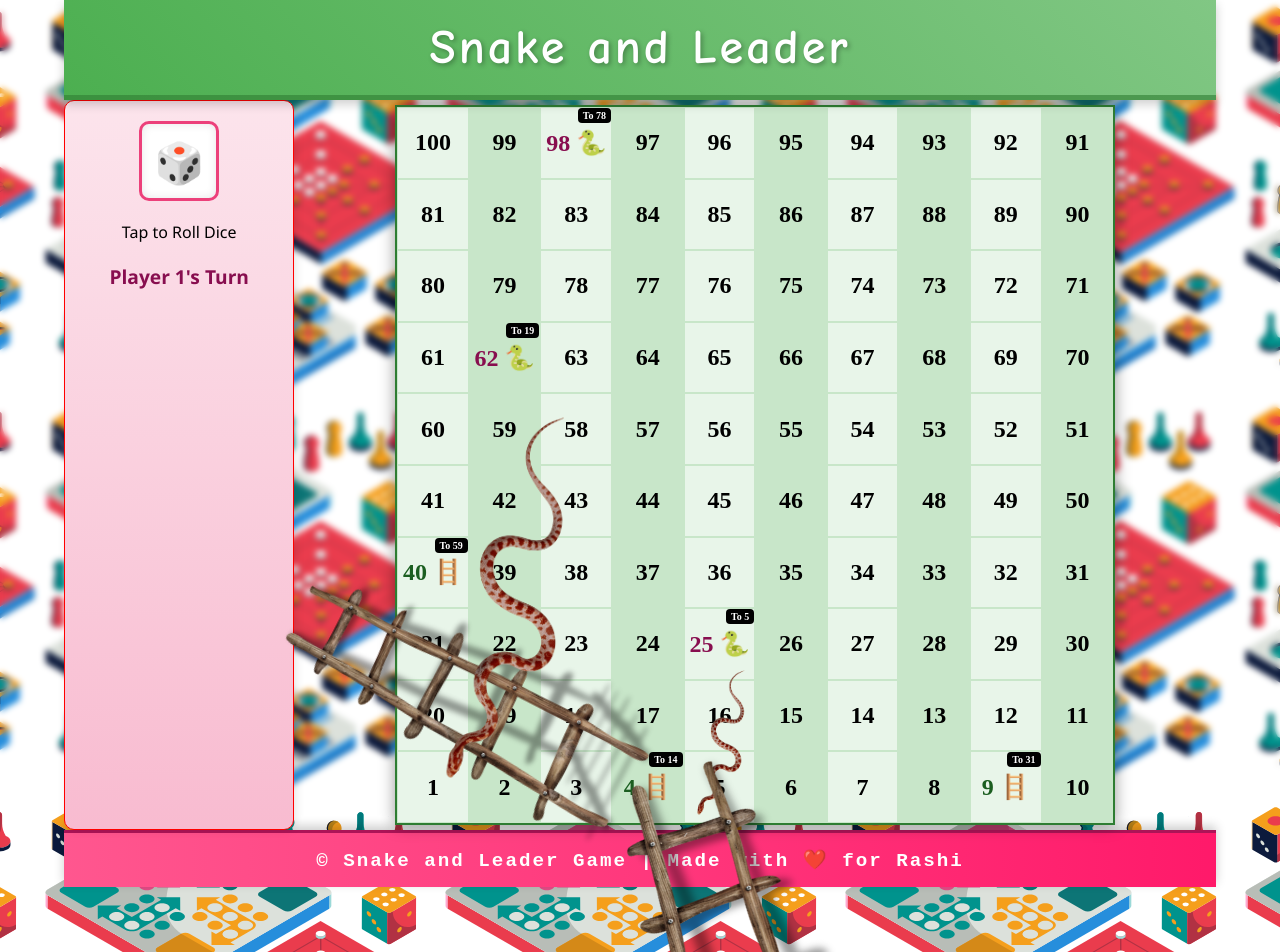
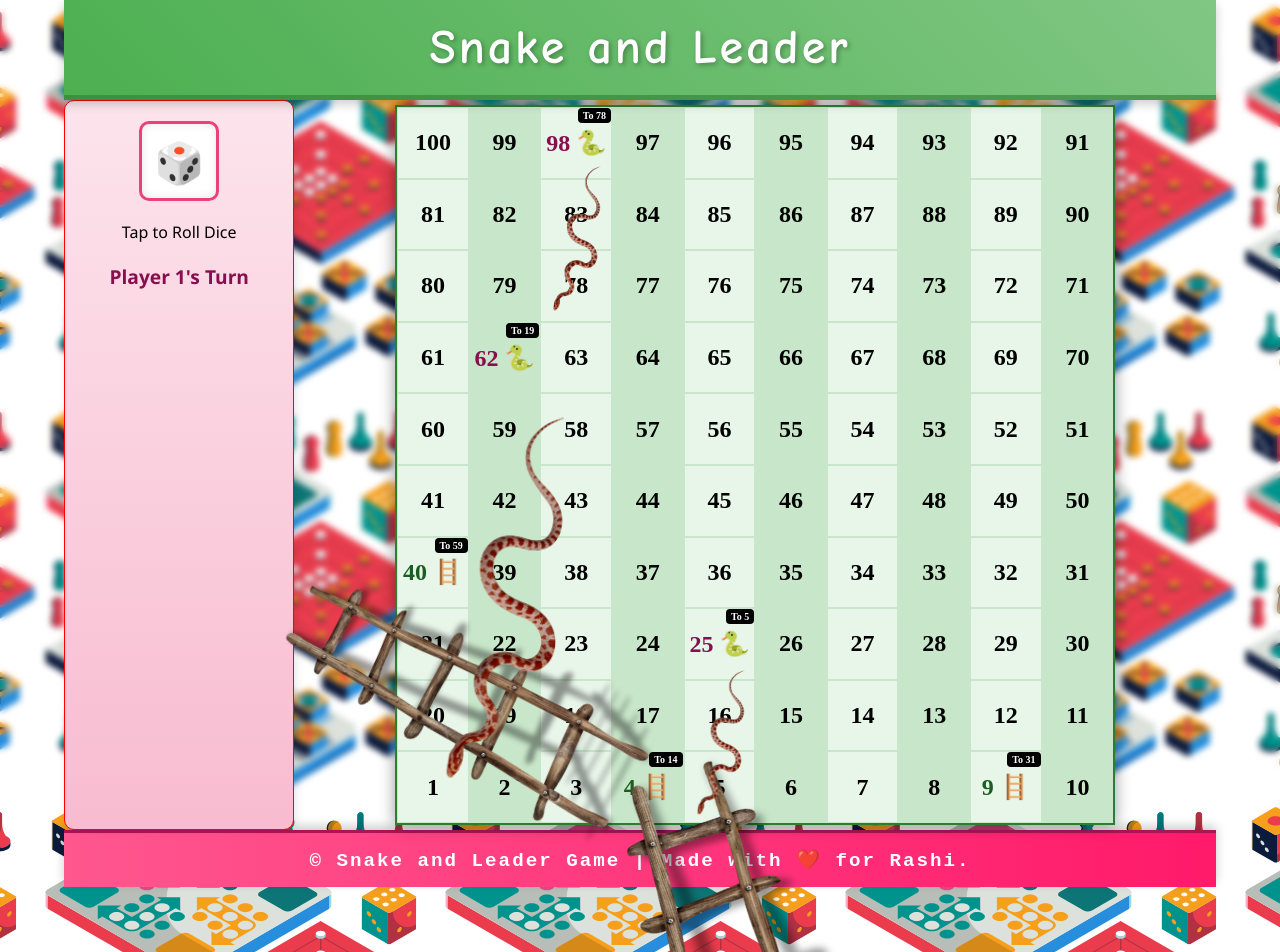
Before and after one commit to raaz2507/snake-and-Ladder-Game, a plain HTML site: page SnL_game.html in a window 1280 px wide. Shown: the top 952 px of the page. Drawn offline with Linux system fonts and the light colour scheme.

Commit message:
add easter egg

```diff
--- a/SnL_game.html
+++ b/SnL_game.html
@@ -51,7 +51,7 @@
         </aside>
         <div id="bord"></div>
     </main>
-    <footer>&copy; Snake and Leader Game | Made with ❤️ for Rashi</footer>
+    <footer>&copy; Snake and Leader Game | Made with <a href="./img/cupple.gif" target="_blank">❤️ for Rashi.</a> </footer>
     <script src="./js/script.js"></script></script>
 
 <script>
@@ -62,24 +62,28 @@
     });
     document.addEventListener("DOMContentLoaded", ()=>{
         new gameDashbord();
+        loadLeadder_onBord();
+        loadSnaks_onBord();
+    });
 
+    window.addEventListener('resize', () => {
+        document.querySelectorAll('.snakeImg').forEach(el => el.remove()); // पुरानी images हटाओ
+        loadLeadder_onBord();
+        loadSnaks_onBord();
+    });
+
+    function loadLeadder_onBord(){
+        addSnakeImage(40, 59, './img/Ladder.png');
+        addSnakeImage(4, 14, './img/Ladder.png'); // same function but ladder image
+    }
+
+    function loadSnaks_onBord(){
         // Example: Snake 98 → 78
-        addSnakeImage(40, 59, './img/Ladder.png');
+        // फिर दोबारा snake images add करो
         addSnakeImage(62, 19, './img/snake.png');
         addSnakeImage(25, 5, './img/snake.png');
-
-        // Ladder example
-        addSnakeImage(4, 14, './img/Ladder.png'); // same function but ladder image
-    });
-    window.addEventListener('resize', () => {
-        document.querySelectorAll('.snakeImg').forEach(el => el.remove()); // पुरानी images हटाओ
-        // फिर दोबारा snake images add करो
-        addSnakeImage(40, 59, './img/Ladder.png');
-        // addSnakeImage(98, 78, './img/snake1.png');
-        // addSnakeImage(62, 19, './img/snake2.png');
-        // addSnakeImage(25, 5, './img/snake3.png');
-        addSnakeImage(4, 14, './img/Ladder.png'); // same function but ladder image
-    });
+        addSnakeImage(98, 78, './img/snake.png');
+    }
 
     function addSnakeImage(start, end, imgUrl) {
         const snakeImg = document.createElement('img');
--- a/css/footer.css
+++ b/css/footer.css
@@ -18,3 +18,7 @@ footer {
     /* bottom: 0; */
     /* z-index: 999; */
 }
+footer a{
+    text-decoration: none;
+    color: inherit;
+}
--- a/css/header.css
+++ b/css/header.css
@@ -14,6 +14,7 @@ header {
     letter-spacing: 3px;
     border-bottom: 5px solid #2e7d329d;
     font-family: 'Comic Sans MS', cursive, sans-serif;
+    /* font-family: Georgia, 'Times New Roman', Times, serif; */
     box-shadow: 0 4px 10px rgba(0, 0, 0, 0.2);
     position: sticky;
     top: 0;
```
Also changed, not shown: index.html (+1 -1 lines).
